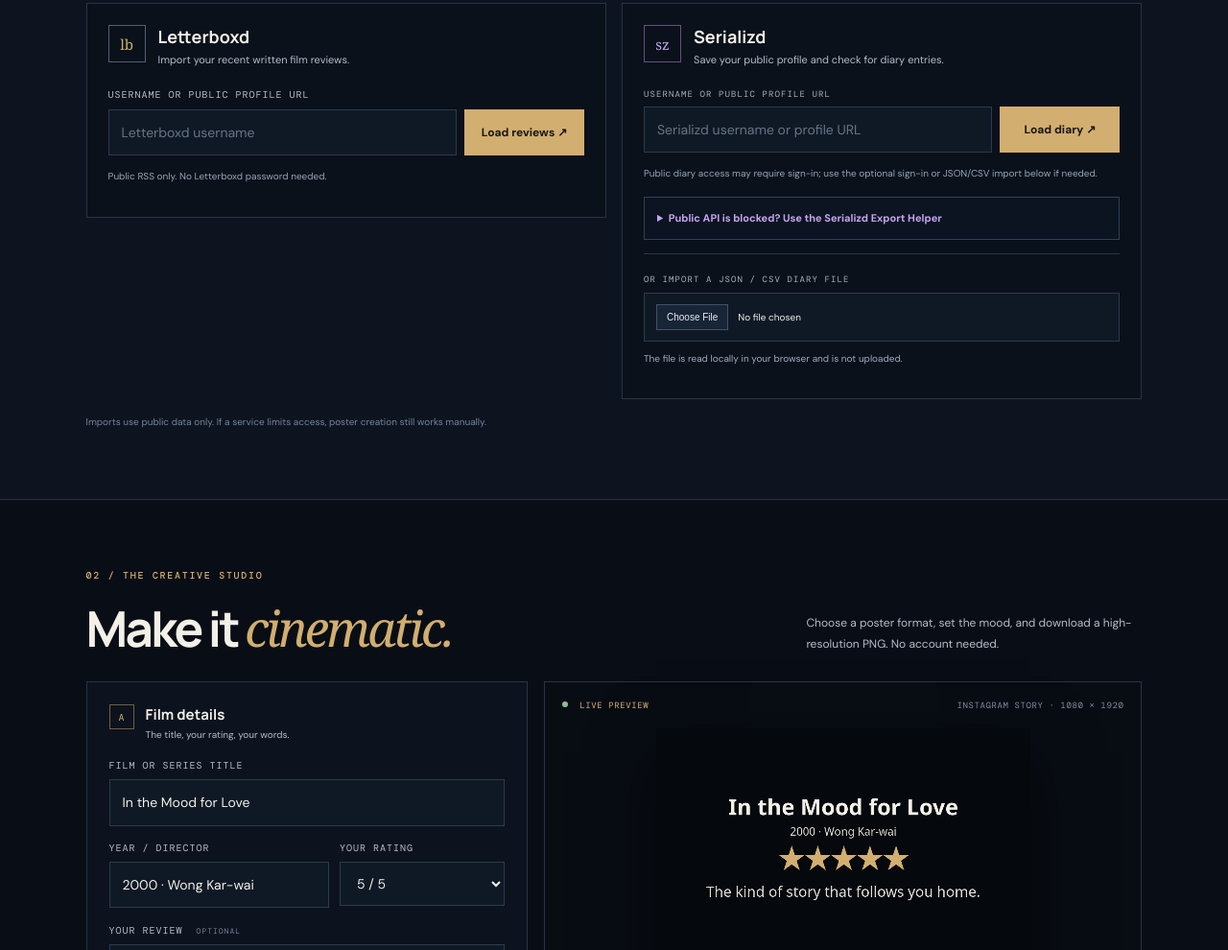
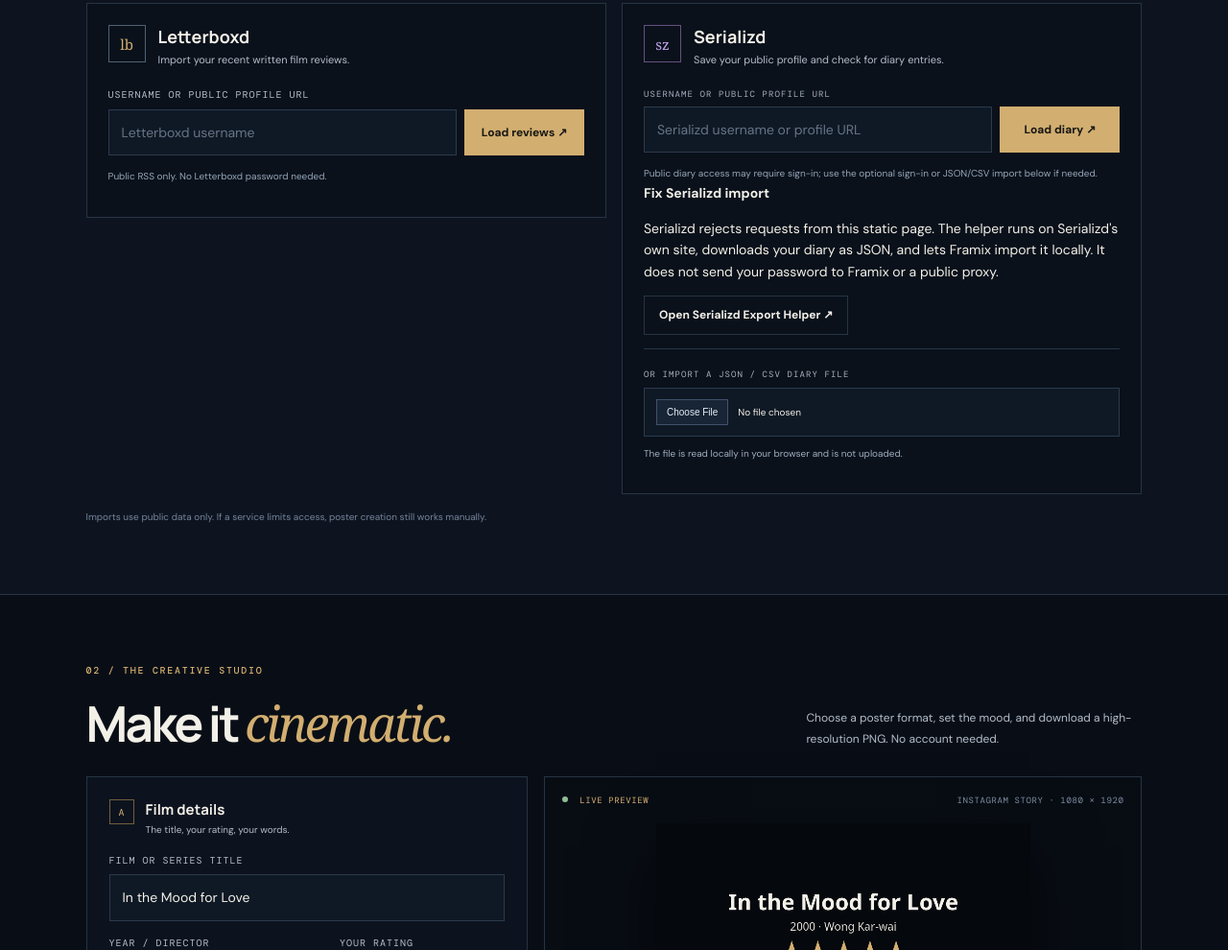
Before and after one commit to Dostovinchi/reelnote-review-cards, a website: page index.html in a window 1280 px wide. Shown: the part 875-1865 px from the top of the page at 96% size. Drawn offline with nearby package versions, Linux system fonts and the light colour scheme.

Commit message:
Make Serializd export helper prominent and bypass failing public proxies

```diff
--- a/index.html
+++ b/index.html
@@ -1,5 +1,5 @@
 <!doctype html>
-<html lang="en"><head><meta charset="utf-8"><meta name="viewport" content="width=device-width,initial-scale=1"><meta name="theme-color" content="#171715"><meta name="description" content="Framix — make your film and TV taste worth sharing."><title>Framix — Every story leaves a frame.</title><link rel="preconnect" href="https://fonts.googleapis.com"><link href="https://fonts.googleapis.com/css2?family=DM+Mono:wght@400;500&family=DM+Sans:wght@400;500;700&family=Manrope:wght@400;500;600;700;800&display=swap" rel="stylesheet"><link rel="stylesheet" href="styles.css?v=20261027d"><script src="https://cdn.jsdelivr.net/npm/@supabase/supabase-js@2" defer></script><script src="config.js" defer></script><script src="app.js?v=20261028a" defer></script></head>
+<html lang="en"><head><meta charset="utf-8"><meta name="viewport" content="width=device-width,initial-scale=1"><meta name="theme-color" content="#171715"><meta name="description" content="Framix — make your film and TV taste worth sharing."><title>Framix — Every story leaves a frame.</title><link rel="preconnect" href="https://fonts.googleapis.com"><link href="https://fonts.googleapis.com/css2?family=DM+Mono:wght@400;500&family=DM+Sans:wght@400;500;700&family=Manrope:wght@400;500;600;700;800&display=swap" rel="stylesheet"><link rel="stylesheet" href="styles.css?v=20261028e"><script src="https://cdn.jsdelivr.net/npm/@supabase/supabase-js@2" defer></script><script src="config.js" defer></script><script src="app.js?v=20261028b" defer></script></head>
 <body><header class="topbar">
   <a class="brand" href="#top" aria-label="Framix home"><span class="brand-mark">f.</span><span>framix</span></a>
   <nav aria-label="Main navigation"><a href="#connect">Connect diary</a><a href="#studio">Poster studio</a></nav>
@@ -46,11 +46,11 @@
       <form id="serializdForm" class="connection-form"><label for="serializdUsername">USERNAME OR PUBLIC PROFILE URL</label><div class="input-action"><input id="serializdUsername" type="text" autocomplete="off" maxlength="180" placeholder="Serializd username or profile URL" required><button id="serializdLoad" class="button primary" type="submit">Load diary ↗</button></div></form>
       <p id="serializdStatus" class="connection-status" role="status" aria-live="polite">Public diary access may require sign-in; use the optional sign-in or JSON/CSV import below if needed.</p>
       <a id="serializdProfileLink" class="profile-link" href="https://www.serializd.com/" target="_blank" rel="noopener noreferrer" hidden>Open Serializd profile ↗</a>
-      <details class="serializd-auth" id="serializdHelperDetails">
-        <summary>Public API is blocked? Use the Serializd Export Helper</summary>
-        <p>GitHub Pages cannot reliably call Serializd's cross-origin API. The helper below runs only when you open Serializd itself, then downloads a JSON file for local import. Your password is never sent to Framix or to a CORS proxy.</p>
-        <a class="button quiet serializd-helper-link" href="serializd-export.html">Open Serializd Export Helper ↗</a>
-      </details>
+      <div class="serializd-helper-callout" id="serializdHelperCallout">
+        <strong>Fix Serializd import</strong>
+        <p>Serializd rejects requests from this static page. The helper runs on Serializd's own site, downloads your diary as JSON, and lets Framix import it locally. It does not send your password to Framix or a public proxy.</p>
+        <a id="serializdHelperLink" class="button quiet serializd-helper-link" href="serializd-export.html">Open Serializd Export Helper ↗</a>
+      </div>
       <div class="serializd-file-import">
         <label for="serializdImportFile">OR IMPORT A JSON / CSV DIARY FILE</label>
         <input id="serializdImportFile" type="file" accept=".json,.csv,application/json,text/csv">
```
